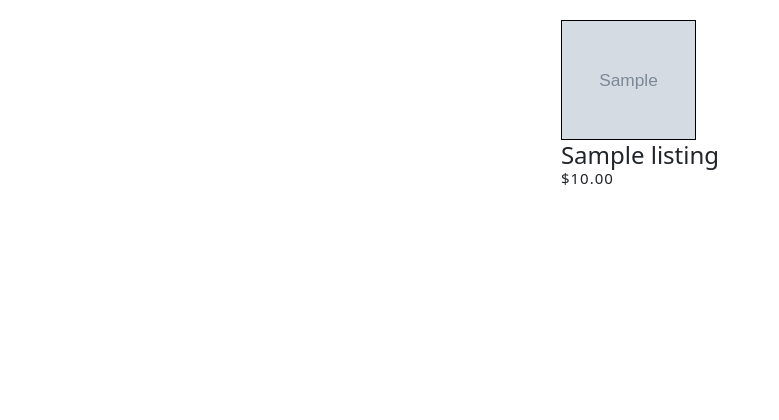
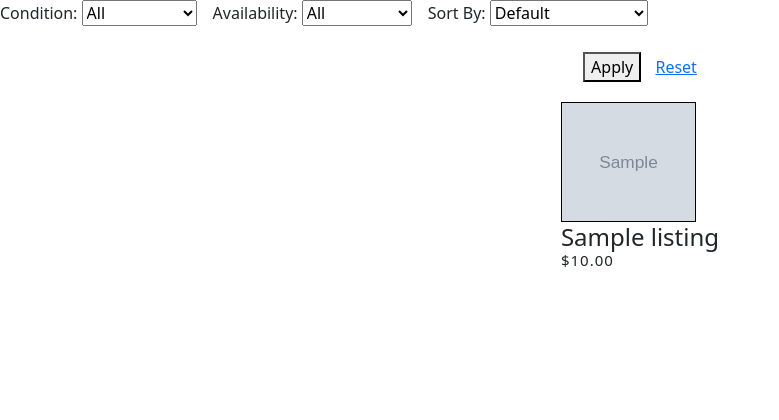
Before and after one commit to danieldelgado3/ninerExchange_ITSC3155, a Django app: page /search/ in a window 1280 px wide. Shown: the part 66-486 px from the top of the page, without its empty margins (0-779 px from the left). Run offline with Django 5.2, Linux system fonts and the light colour scheme; a user stored in the database is signed in; tables that the repository leaves empty hold one stand-in row (values such as "Sample post"); grey boxes marked "Sample" are stand-in pictures.

Commit message:
Filtering/sorting in search

```diff
--- a/NinerMarket/base/templates/base/search.html
+++ b/NinerMarket/base/templates/base/search.html
@@ -16,6 +16,45 @@
 {% endblock %}
 
 {% block content %}
+
+<form method="get" style="margin-bottom: 20px; display: flex; gap: 1rem; flex-wrap: wrap; align-items: center;">
+    <input type="hidden" name="q" value="{{ request.GET.q }}">
+
+    <label>
+      Condition:
+      <select name="condition">
+        <option value="">All</option>
+        <option value="new" {% if request.GET.condition == "new" %}selected{% endif %}>New</option>
+        <option value="used_good" {% if request.GET.condition == "used_good" %}selected{% endif %}>Used - Good</option>
+        <option value="used_fair" {% if request.GET.condition == "used_fair" %}selected{% endif %}>Used - Fair</option>
+      </select>
+    </label>
+
+    <label>
+      Availability:
+      <select name="available">
+        <option value="">All</option>
+        <option value="true" {% if request.GET.available == "true" %}selected{% endif %}>Available</option>
+        <option value="false" {% if request.GET.available == "false" %}selected{% endif %}>Unavailable</option>
+      </select>
+    </label>
+
+    <label>
+      Sort By:
+      <select name="sort">
+        <option value="">Default</option>
+        <option value="new" {% if request.GET.sort == "new" %}selected{% endif %}>Newest to Oldest</option>
+        <option value="old" {% if request.GET.sort == "old" %}selected{% endif %}>Oldest to Newest</option>
+        <option value="price_asc" {% if request.GET.sort == "price_asc" %}selected{% endif %}>Price: Low to High</option>
+        <option value="price_desc" {% if request.GET.sort == "price_desc" %}selected{% endif %}>Price: High to Low</option>
+      </select>
+    </label>
+
+    <div style="width: 100%; text-align: center; margin-top: 10px;">
+      <button type="submit">Apply</button>
+      <a href="{% url 'search' %}?q={{ request.GET.q }}" class="reset-btn" style="margin-left: 10px;">Reset</a>
+    </div>
+  </form>
 
 <div class="feed">
   {% for listing in listings %}
```
Also changed, not shown: NinerMarket/db.sqlite3.
